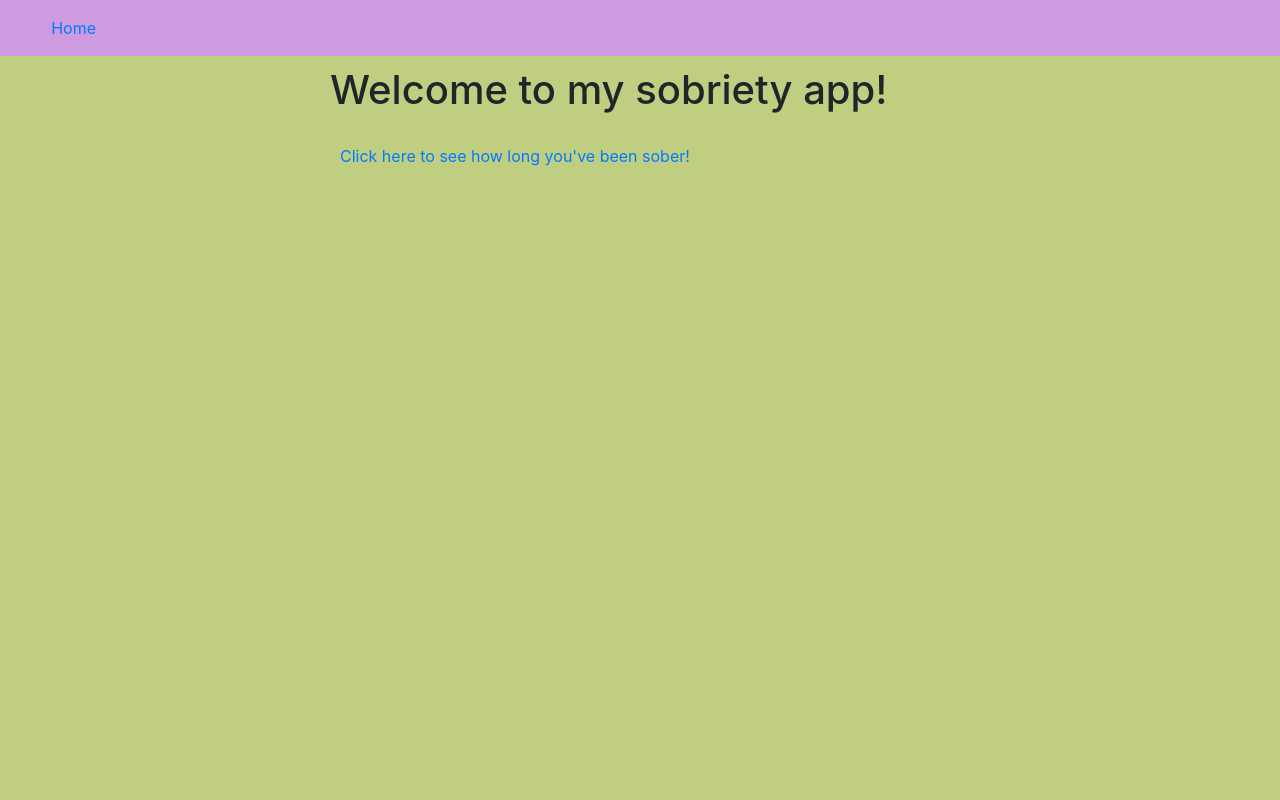
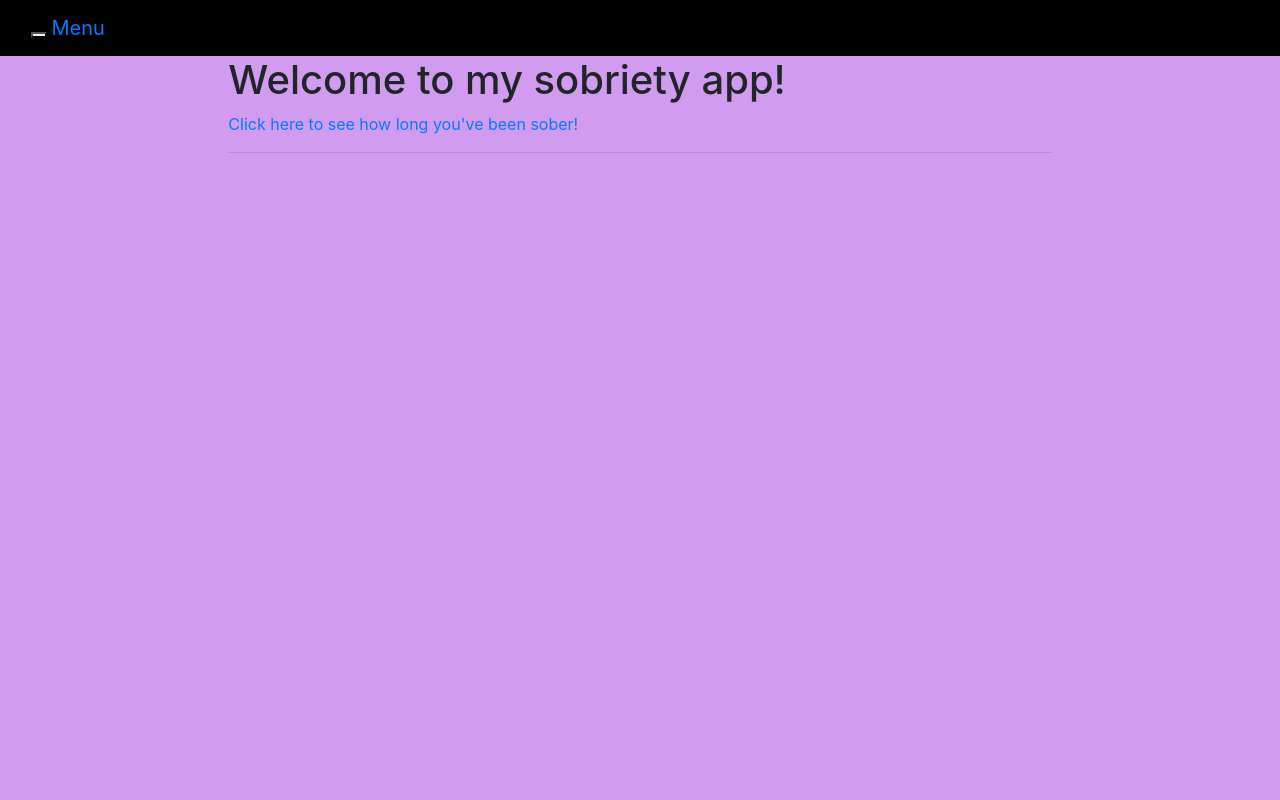
Before and after one commit to ktompky/sober-calculator, a Flask app: page / in a window 1280 px wide. Run offline with Flask 2, Linux system fonts and the light colour scheme; some libraries are stand-ins or nearby versions.

Commit message:
adding color to page

```diff
--- a/app/static/css/main.css
+++ b/app/static/css/main.css
@@ -1,28 +1,24 @@
 body {
-    background-color: rgb(192, 206, 129);
-
+    background-color: #d19cf0;
 }
 
-
-html body nav.navbar.navbar-light ul {
-    list-style: none;
-}
-
-h1 {
-    margin: auto;
-    width: 50%;
-    padding: 10px;
+  /* Remove the navbar's default margin-bottom and rounded borders */
+  .navbar {
+    margin-bottom: 0;
+    border-radius: 0;
+    background-color: black;
+  }
+  .row.content {
+      text-align: center;
+      align-content: center;
+      justify-content: center;
   }
 
-a {
-    margin: auto;
-    width: 50%;
-    padding: 20px;
-    display: block;
-}
-form {
-    margin: auto;
-    width: 50%;
-    padding: 20px;
-    display: block;
-}
+ /* On small screens, set height to 'auto' for sidenav and grid */
+  @media screen and (max-width: 767px) {
+    .sidenav {
+      height: auto;
+      padding: 15px;
+    }
+    .row.content {height:auto;}
+  }
--- a/app/templates/base.html
+++ b/app/templates/base.html
@@ -13,32 +13,43 @@
 </head>
 
 <body>
-    <nav class="navbar navbar-light" style="background-color: #ce9be0">
+    <nav class="navbar navbar-inverse">
+        <div class="container-fluid">
+          <div class="navbar-header">
+            <button type="button" class="navbar-toggle" data-toggle="collapse" data-target="#myNavbar">
+              <span class="icon-bar"></span>
+              <span class="icon-bar"></span>
+              <span class="icon-bar"></span>
+            </button>
+            <a class="navbar-brand" href="#">Menu</a>
+          </div>
+          <div class="collapse navbar-collapse" id="myNavbar">
+            <ul class="nav navbar-nav">
+              <li class="active"><a href="/">Home</a></li>
+              <li><a href="#">About</a></li>
+              <li><a href="#">Projects</a></li>
+              <li><a href="#">Contact</a></li>
+            </ul>
+            <ul class="nav navbar-nav navbar-right">
+              <li><a href="#"><span class="glyphicon glyphicon-log-in"></span>Login</a></li>
+            </ul>
+          </div>
+        </div>
+      </nav>
 
+      <div class="container-fluid text-center">
+        <div class="row content">
 
-        <ul class="nav">
-            <li class="nav-item">
-              <a class="nav-link active" href="/">Home</a>
-            </li>
-           <!--- <li class="nav-item">
-              <a class="nav-link" href="#">Link</a>
-            </li>
-            <li class="nav-item">
-              <a class="nav-link" href="#">Link</a>
-            </li>
-            <li class="nav-item">
-              <a class="nav-link disabled" href="#" tabindex="-1" aria-disabled="true">Disabled</a>
-            </li>-->
-          </ul>
+          {% block content %}{% endblock %}
+
+              <p></p>
+            </div>
+          </div>
+        </div>
+      </div>
 
 
 
-
-
-
-    </nav>
-
-    {% block content %}{% endblock %}
     <!-- BOOTSTRAP -->
     <script src="https://code.jquery.com/jquery-3.4.1.slim.min.js" integrity="sha384-J6qa4849blE2+poT4WnyKhv5vZF5SrPo0iEjwBvKU7imGFAV0wwj1yYfoRSJoZ+n" crossorigin="anonymous"></script>
     <script src="https://cdn.jsdelivr.net/npm/popper.js@1.16.0/dist/umd/popper.min.js" integrity="sha384-Q6E9RHvbIyZFJoft+2mJbHaEWldlvI9IOYy5n3zV9zzTtmI3UksdQRVvoxMfooAo" crossorigin="anonymous"></script>
--- a/app/templates/index.html
+++ b/app/templates/index.html
@@ -1,8 +1,11 @@
 {% extends "base.html" %}
 
 {% block content %}
-<div class ="sober">
-<h1>Welcome to my sobriety app!</h1>
-<a href="/sobriety_date">Click here to see how long you've been sober!</a>
-</div>
+
+<div class="col-sm-8 text-left">
+    <h1>Welcome to my sobriety app!</h1>
+    <p><a href="/sobriety_date">Click here to see how long you've been sober!</a></p>
+    <hr>
+
+  </div>
 {% endblock %}
```
